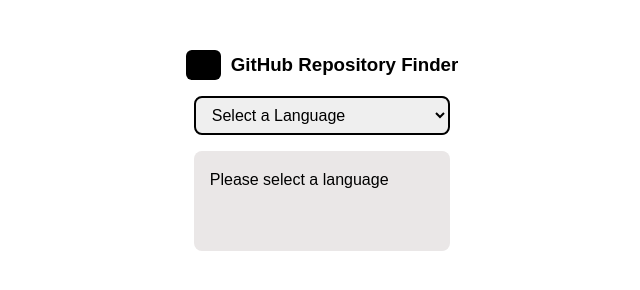
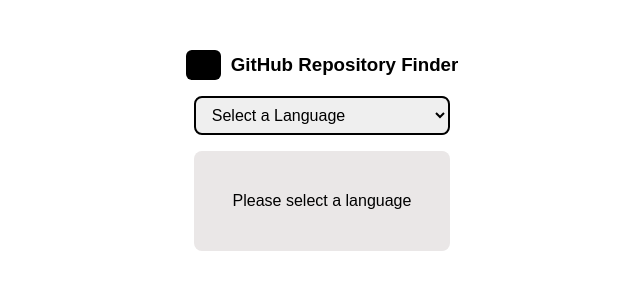
Before and after one commit to david2700/GitHub-Random-Repository, a plain HTML site: page index.html in a window 1280 px wide. Shown: the whole page, without its empty margins (318-958 px from the left). Drawn offline with Linux system fonts and the light colour scheme.

Commit message:
Style changes

```diff
--- a/index.html
+++ b/index.html
@@ -16,7 +16,7 @@
             <div class="black-box"></div>
             <h3>GitHub Repository Finder</h3>
         </div>
-        <select name="languageInput" id="languageInput" placeholder="Select a Language">
+        <select name="languageInput" id="languageInput" >
             <option value="" id="languageInput">Select a Language</option>
         </select>
         <div id="results">
--- a/styles.css
+++ b/styles.css
@@ -59,7 +59,13 @@
     width: 90%;
     min-height: 100px;
     display: flex;
-    align-items: flex-start;
+    justify-content: center;
+    align-items: center;
+}
+
+.results-text {
+    text-align: center;
+    width: 100%;
 }
 
 /* Add this new class for loading state */
```
